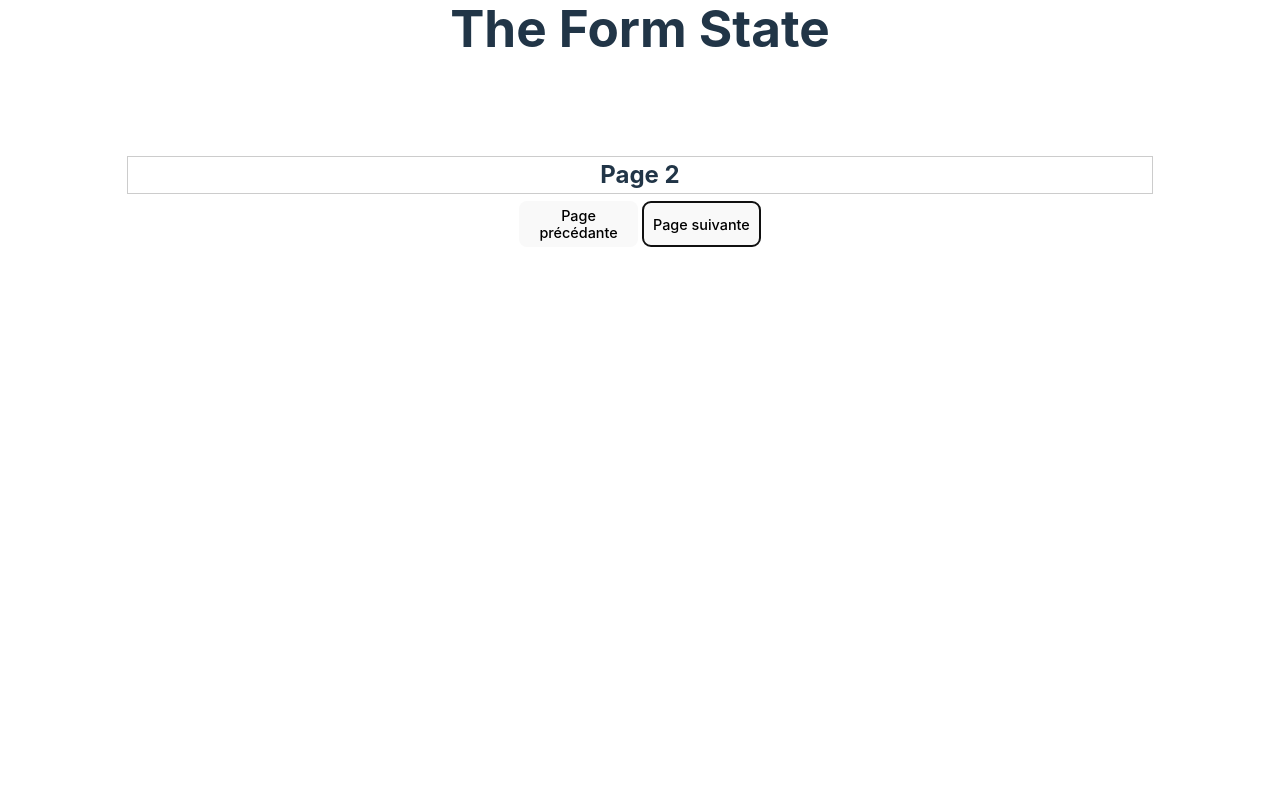
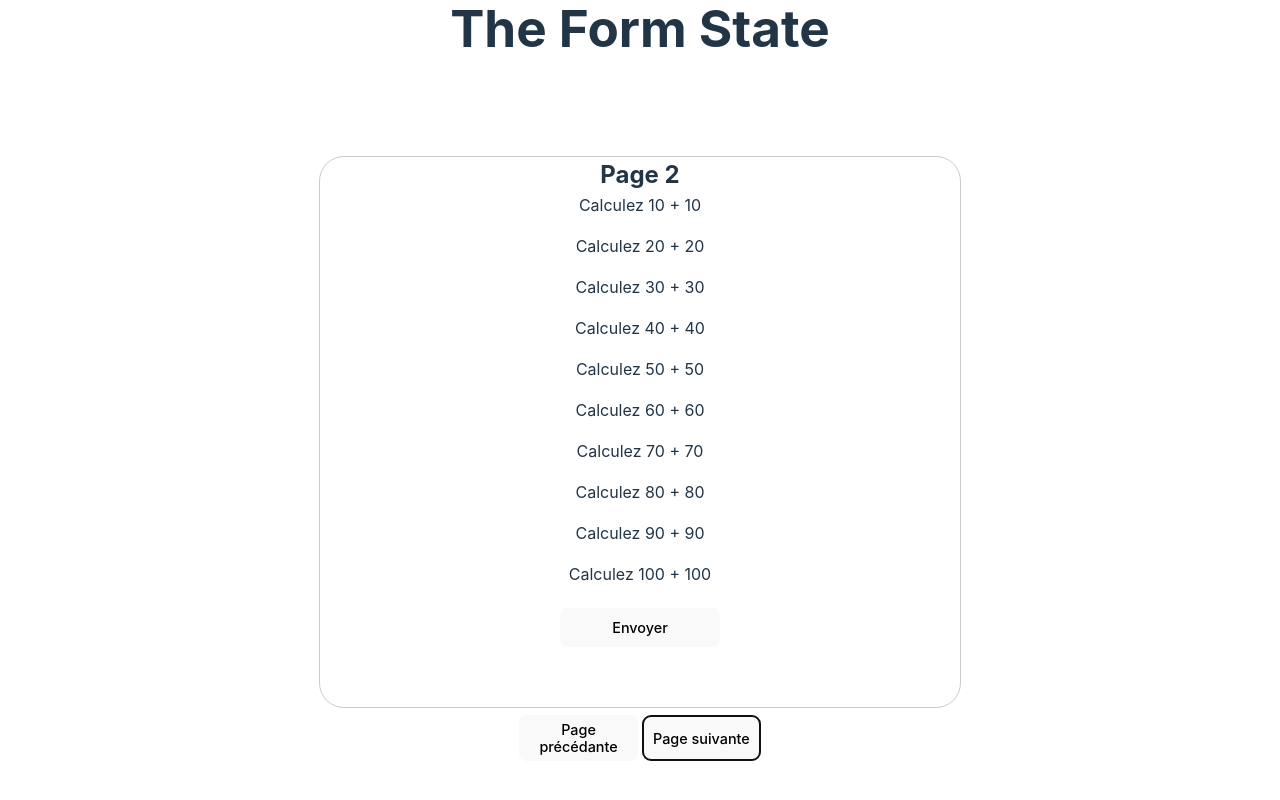
Before and after one commit to Nico7522/form-state-ts, a React (Vite) app: page / in a window 1280 px wide. Both pictures are taken after a click on the button "Page suivante". Built offline with nearby package versions, Linux system fonts and the light colour scheme.

Commit message:
ajout de la fonction pour remettre les réponses dans les inputs

```diff
--- a/src/components/first-page.tsx
+++ b/src/components/first-page.tsx
@@ -2,12 +2,23 @@ import { allform } from "../utils/question";
 import style from "./style.module.css";
 import { useForm, SubmitHandler } from "react-hook-form";
 import { Quiz } from "../utils/type";
-import { useAppDispatch } from "../store/hooks";
+import { useAppDispatch, useAppSelector } from "../store/hooks";
 import { addQuiz } from "../store/slice/quiz.slice";
+import { useEffect } from "react";
 
 export default function FirstPage() {
-  const { register, handleSubmit } = useForm<Quiz>();
+  const { register, handleSubmit, setValue } = useForm<Quiz>();
   const dispatch = useAppDispatch();
+  const responses = useAppSelector(state => state.quiz.quizResponse)
+useEffect(() => {
+  if (responses.firstQuiz) {
+    for (const key in responses.firstQuiz) {
+      let i = key as keyof Quiz
+     setValue(i, responses.firstQuiz[key] )
+    }
+
+  }
+})
 
   const handleResponse: SubmitHandler<Quiz> = (data: Quiz) => {
     const quizId = "firstQuiz";
--- a/src/components/second-page.tsx
+++ b/src/components/second-page.tsx
@@ -1,9 +1,36 @@
-
+import { allform } from "../utils/question";
+import style from "./style.module.css";
+import { useForm, SubmitHandler } from "react-hook-form";
+import { Quiz } from "../utils/type";
+import { useAppDispatch } from "../store/hooks";
+import { addQuiz } from "../store/slice/quiz.slice";
 
 export default function SecondPage() {
+  const { register, handleSubmit } = useForm<Quiz>();
+  const dispatch = useAppDispatch();
+
+  const handleResponse: SubmitHandler<Quiz> = (data: Quiz) => {
+    const quizId = "firstQuiz";
+    const quizData = data
+    dispatch(addQuiz({quizId, quizData}));
+  };
   return (
-    <div>
-      <h2>Page 2 </h2>
-    </div>
+    <div className={style["form1"]}>
+    <h2>Page 2</h2>
+    <form onSubmit={handleSubmit(handleResponse)} className={style["form"]}>
+      {allform.firstQuiz.map((q) => {
+        return (
+          <div className={style["input-div"]} key={q.htmlFor}>
+            {" "}
+            <label htmlFor={q.htmlFor}>{q.text}</label>
+            <input {...register(q.htmlFor)} type="text" />
+          </div>
+        );
+      })}
+      <button className={style["btn"]} type="submit">
+        Envoyer
+      </button>
+    </form>
+  </div>
   )
 }
--- a/src/containers/style.module.css
+++ b/src/containers/style.module.css
@@ -35,10 +35,12 @@ margin-top: 5px;
 }
 
 .divContainer2 {
-    width: 80%;
-    border: 1px solid #ccc;
-    position: relative;
-    overflow: hidden;
+  width: 50%;
+  height: 550px;
+  border: 1px solid #ccc;
+  border-radius: 25px;
+  position: relative;
+  overflow: hidden;
 }
 
 @keyframes slideAndDisappear {
```
